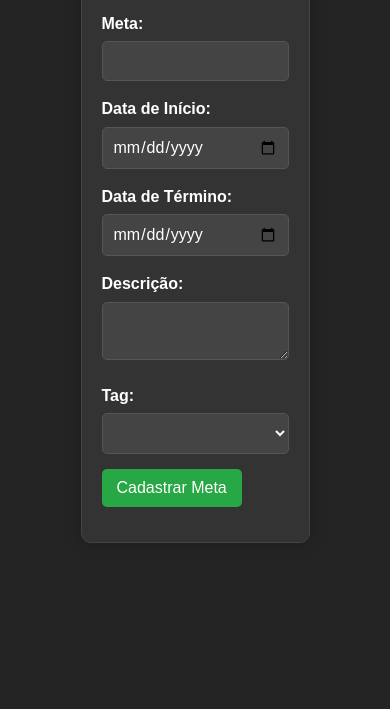
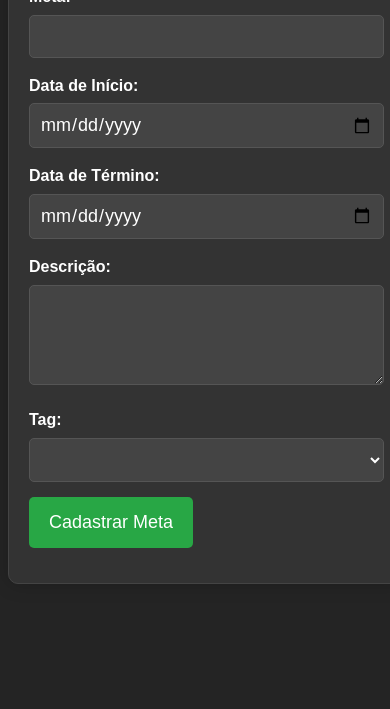
Before and after one commit to EduardoFelichak/goal-control, a plain HTML site: page cadastrosMetas.html in a window 390 px wide. Shown: the part 135-844 px from the top of the page. Drawn offline with Linux system fonts and the light colour scheme.

Commit message:
ajustes no css

```diff
--- a/script.js
+++ b/script.js
@@ -1,4 +1,4 @@
-const remoteCouchDBUrl = 'http://localhost:5984'; // URL correta do CouchDB
+const remoteCouchDBUrl = 'http://localhost:5984';
 
 async function createDatabaseIfNotExists(dbName) {
     try {
@@ -85,7 +85,7 @@ function displayGoals() {
                     <div>
                         <strong>${item.goal}</strong> - ${item.startDate} to ${item.endDate}
                         <p>${item.description}</p>
-                        <p>Tag: ${item.tag}</p>
+                        <p>${item.tag}</p>
                     </div>
                     <div>
                         <button onclick='editRecord("goals", "${item._id}")'>Editar</button>
@@ -138,7 +138,7 @@ function loadTags() {
         db.allDocs({ include_docs: true }).then(doc => {
             doc.rows.forEach(row => {
                 const option = document.createElement('option');
-                option.value = row.doc.name;
+                option.value = `${row.doc.icon} ${row.doc.name}`;
                 option.textContent = `${row.doc.icon} ${row.doc.name}`;
                 tagSelect.appendChild(option);
             });
--- a/style.css
+++ b/style.css
@@ -6,14 +6,15 @@ body {
 }
 
 .container {
-    width: 50%;
-    margin: 0 auto;
-    padding: 20px;
+    width: 75%;
+    margin: 20px auto;
+    padding: 40px;
     border: 1px solid #444;
     border-radius: 10px;
     box-shadow: 0 0 20px rgba(0, 0, 0, 0.2);
     background-color: #333;
 }
+
 
 .form-group {
     margin-bottom: 15px;
@@ -36,7 +37,13 @@ body {
     background-color: #444;
     color: #ffffff;
     font-family: 'Arial', sans-serif;
-    font-size: 16px;
+    font-size: 18px;
+}
+
+.form-group textarea {
+    max-width: 100%;
+    min-width: 100%;
+    min-height: 100px;
 }
 
 .form-group input[type="color"] {
@@ -46,14 +53,14 @@ body {
 }
 
 .form-group button {
-    padding: 10px 15px;
+    padding: 15px 20px;
     background-color: #28a745;
     border: none;
     color: white;
     cursor: pointer;
     border-radius: 5px;
     font-family: 'Arial', sans-serif;
-    font-size: 16px;
+    font-size: 18px;
 }
 
 .form-group button:hover {
@@ -109,3 +116,10 @@ body {
 .record-item button:last-child:hover {
     background-color: #c82333;
 }
+
+@media (max-width: 768px) {
+    .container {
+        width: 95%;
+        padding: 20px;
+    }
+}
```
